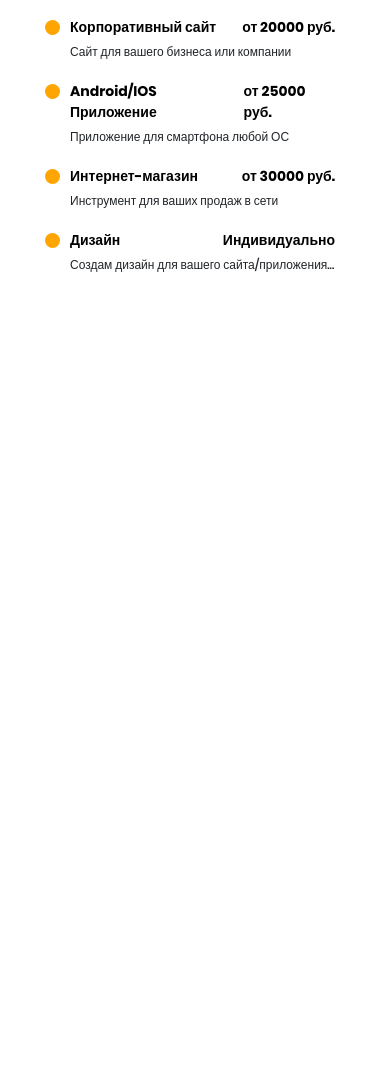
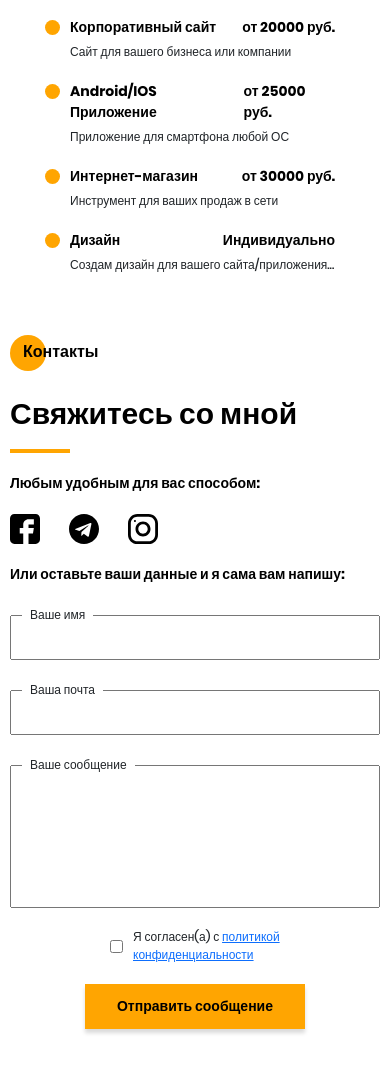
Before and after one commit to Quiddlee/Portfolio, a website: page src/index.html in a window 390 px wide. Shown: the part 8239-9311 px from the top of the page. Before the commit the page ends 8513 px from the top, so only its background shows below. Drawn offline with nearby package versions, Linux system fonts and the light colour scheme; files that its build step writes are made by us from their sources; files whose address does not match are found by name.

Commit message:
contacts section adaptive done

```diff
--- a/src/sass/blocks/_media.scss
+++ b/src/sass/blocks/_media.scss
@@ -55,6 +55,14 @@
                 grid-row: unset;
                 grid-column: unset;
             }
+        }
+    }
+    .contacts {
+        &__wrapper {
+            padding: 0 50px;
+            grid-template-columns: 270px 585px;
+            gap: 25px;
+            justify-content: normal;
         }
     }
 }
@@ -130,6 +138,14 @@
             column-gap: 0;
             row-gap: 20px;
             justify-content: space-around;
+        }
+    }
+    .contacts {
+        &__wrapper {
+            grid-template-columns: auto;
+        }
+        &__photo {
+            display: none;
         }
     }
 }
@@ -215,6 +231,22 @@
         &__wrapper {
             margin-top: 20px;
             grid-template-columns: 320px;
+        }
+    }
+    .contacts {
+        padding-top: 40px;
+        .divider {
+            margin-top: 15px;
+        }
+        &__form {
+            grid-template-columns: auto;
+            gap: 20px;
+        }
+        &__btn {
+            font-size: 12px;
+        }
+        &__subtitle {
+            margin-top: 20px;
         }
     }
 }
@@ -328,4 +360,39 @@
             margin-left: 15px;
         }
     }
+    .contacts {
+        padding-top: 55px;
+        .divider {
+            margin-top: 5px;
+        }
+        &__wrapper {
+            padding: 100px 0;
+            grid-template-columns: auto;
+        }
+        &__form {
+            margin-top: 20px;
+            display: flex;
+            flex-direction: column;
+        }
+        &__input {
+            margin-top: 10px;
+            height: 45px;
+        }
+        &__textarea {
+            margin-top: 10px;
+            height: 143px;
+        }
+        &__triggers {
+            grid-template-columns: 220px;
+            justify-content: center;
+        }
+        &__btn {
+            margin-top: 20px;
+            grid-row: 2 / 3;
+            font-size: 14px;
+        }
+        &__policy {
+            margin-left: 25px;
+        }
+    }
 }
```
Also changed, not shown: src/index.html (+2 -2 lines), dist/css/style.min.css, dist/index.html.
